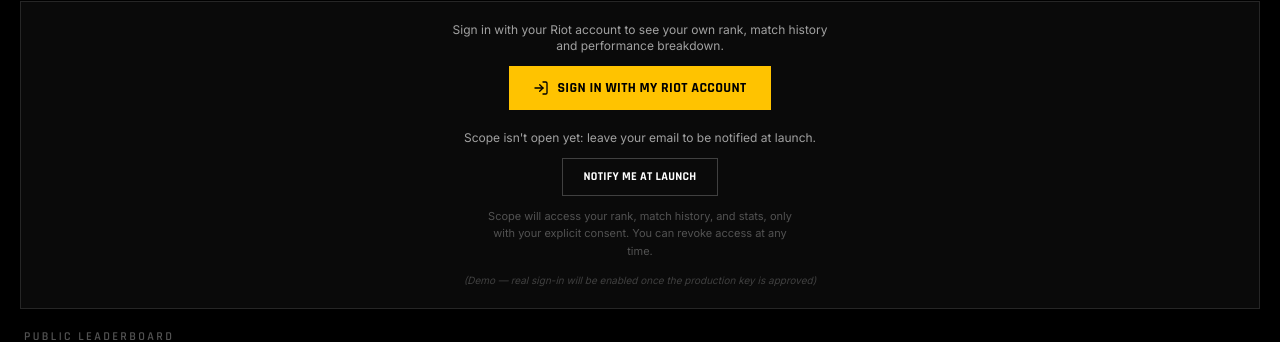
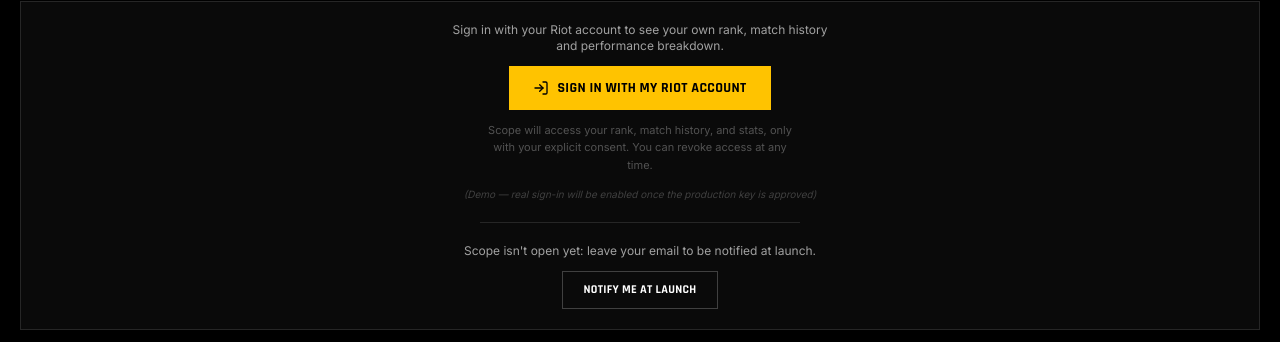
Before and after one commit to Koda5075/Scope, a React (Vite) app: page / in a window 1280 px wide. Shown: the part 321-663 px from the top of the page. Built offline with nearby package versions, Linux system fonts and the light colour scheme; no server answers.

Commit message:
Landing : consentement Riot sous le bouton de connexion, liste d'attente séparée

```diff
--- a/src/components/LandingView.jsx
+++ b/src/components/LandingView.jsx
@@ -33,7 +33,10 @@ export default function LandingView({ t, setLoggedIn, filteredGames }) {
         >
           <LogIn size={16} /> {t.loginBtn}
         </button>
-        <p className="text-xs font-body text-neutral-400 max-w-sm mt-2">{t.waitlistLine}</p>
+        <p className="text-[11px] text-neutral-600 font-body max-w-xs leading-relaxed">{t.loginConsent}</p>
+        <p className="text-[10px] text-neutral-700 font-body italic">{t.loginDemo}</p>
+        <div className="w-full max-w-xs border-t border-neutral-800 my-2" />
+        <p className="text-xs font-body text-neutral-400 max-w-sm">{t.waitlistLine}</p>
         <a
           href={WAITLIST_URL}
           target="_blank"
@@ -42,8 +45,6 @@ export default function LandingView({ t, setLoggedIn, filteredGames }) {
         >
           {t.waitlistBtn}
         </a>
-        <p className="text-[11px] text-neutral-600 font-body max-w-xs leading-relaxed">{t.loginConsent}</p>
-        <p className="text-[10px] text-neutral-700 font-body italic">{t.loginDemo}</p>
       </div>
 
       <div>
```
